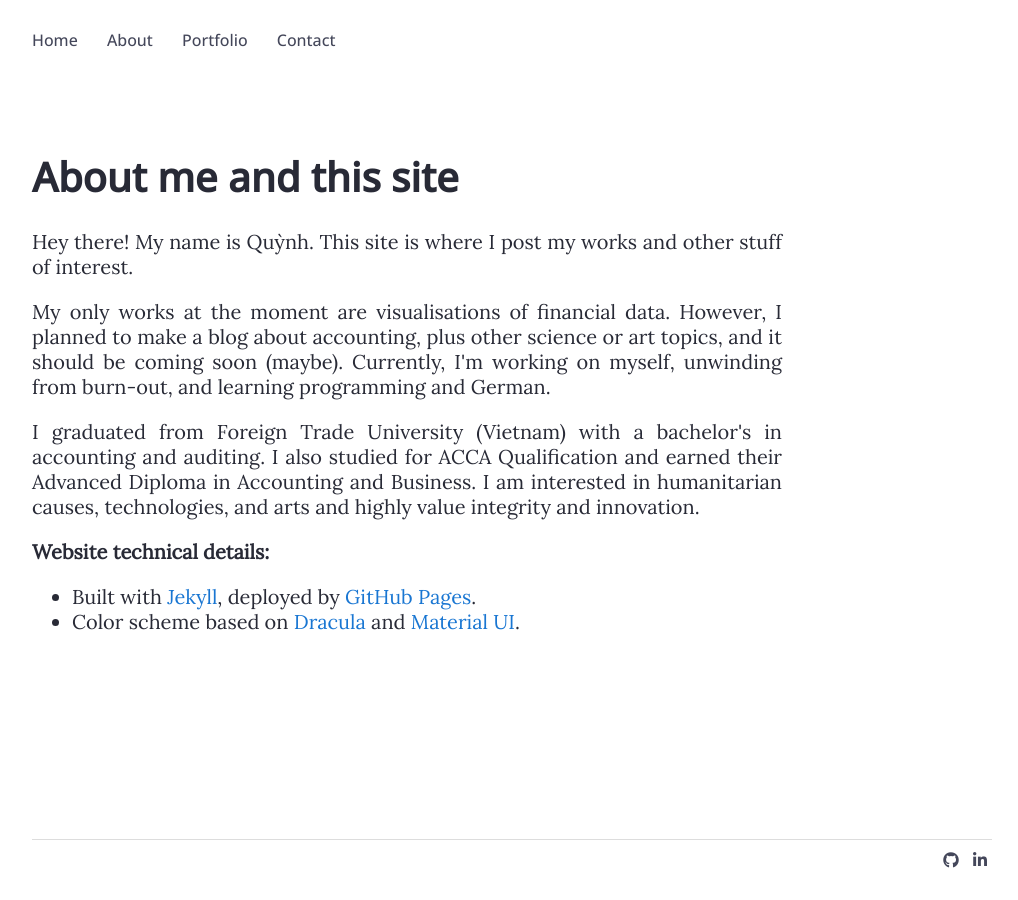
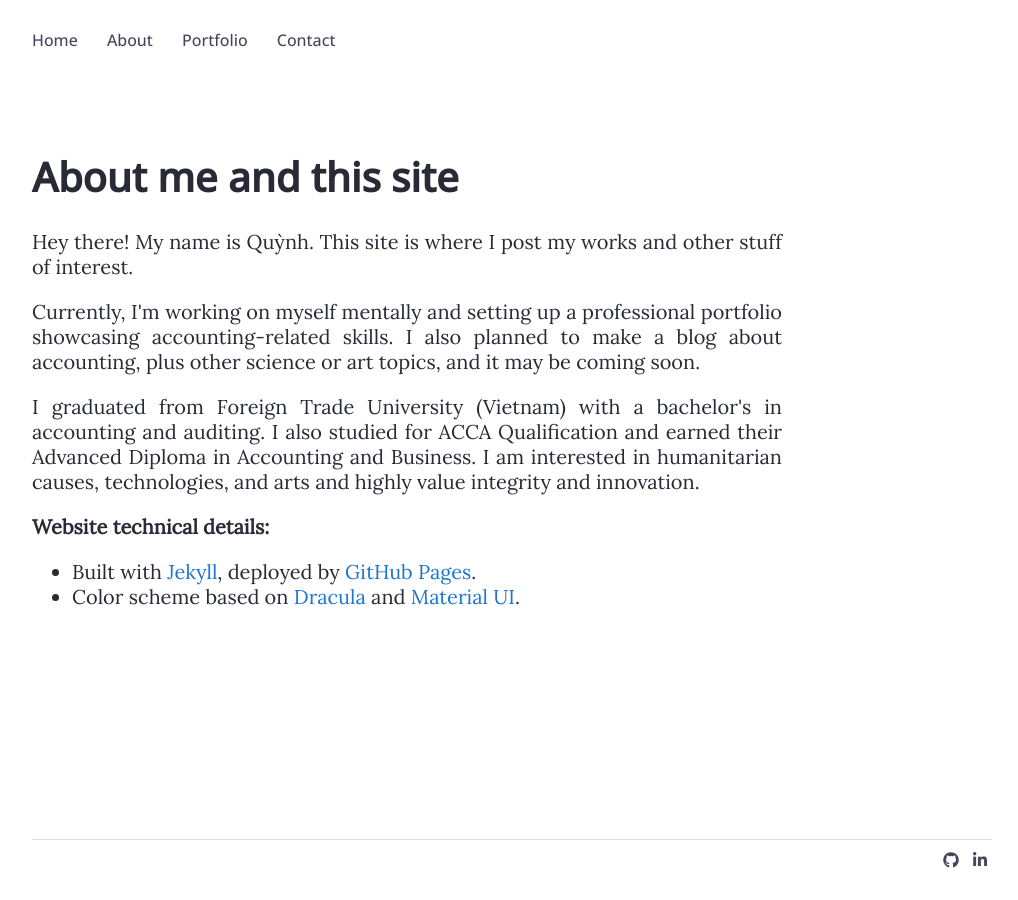
Before and after one commit to quynhvng/quynhvng.github.io, a Jekyll site: the page built from about.html, in a window 1280 px wide. Shown: the whole page, without its empty margins (128-1146 px from the left). Built offline with Jekyll 4.4.1, drawn with Linux system fonts in a browser that asks for light colours.

```diff
--- /dev/null
+++ b/_includes/gs_embed.html
@@ -0,0 +1,3 @@
+<div class="iframe-wrapper">
+  <iframe src="{{ include.src }}" title="Embedded Google Sheet" loading="lazy"></iframe>
+</div>
--- a/about.html
+++ b/about.html
@@ -8,9 +8,9 @@ custom_css: about
   Hey there! My name is Quỳnh. This site is where I post my works and other stuff of interest.
 </p>
 <p>
-  My only works at the moment are visualisations of financial data. However, I planned to make a blog
-  about accounting, plus other science or art topics, and it should be coming soon (maybe). Currently,
-  I'm working on myself, unwinding from burn-out, and learning programming and German.
+  Currently, I'm working on myself mentally and setting up a professional portfolio showcasing
+  accounting-related skills. I also planned to make a blog about accounting, plus other science or art
+  topics, and it may be coming soon.
 </p>
 <p>
   I graduated from Foreign Trade University (Vietnam) with a bachelor's in accounting and auditing. I
--- a/portfolio/index.html
+++ b/portfolio.html
@@ -22,7 +22,7 @@ scripts: [https://cdnjs.cloudflare.com/ajax/libs/jquery/3.6.0/jquery.min.js,
         <a href="{{ work.url }}">
           <h2 class="title">{{ work.title }}</h2>
           <p class="subtitle">{{ work.subtitle }}</p>
-          <p class="date">{{ work.date | date: "%Y-%m" }}</p>
+          <p class="date">{{ work.date | date: "%Y–%m–%d" }}</p>
           <p class="tags" style="display: none;">{{ work.tags }}</p>
         </a>
       </li>
```
Also changed, not shown: _layouts/portfolio-item.html (added, +8 -0 lines), _layouts/post.html (deleted, +0 -9 lines), collections/_portfolio/1.html (deleted, +0 -7 lines), collections/_portfolio/somerville-budgeting-and-performance.html (added, +31 -0 lines).
